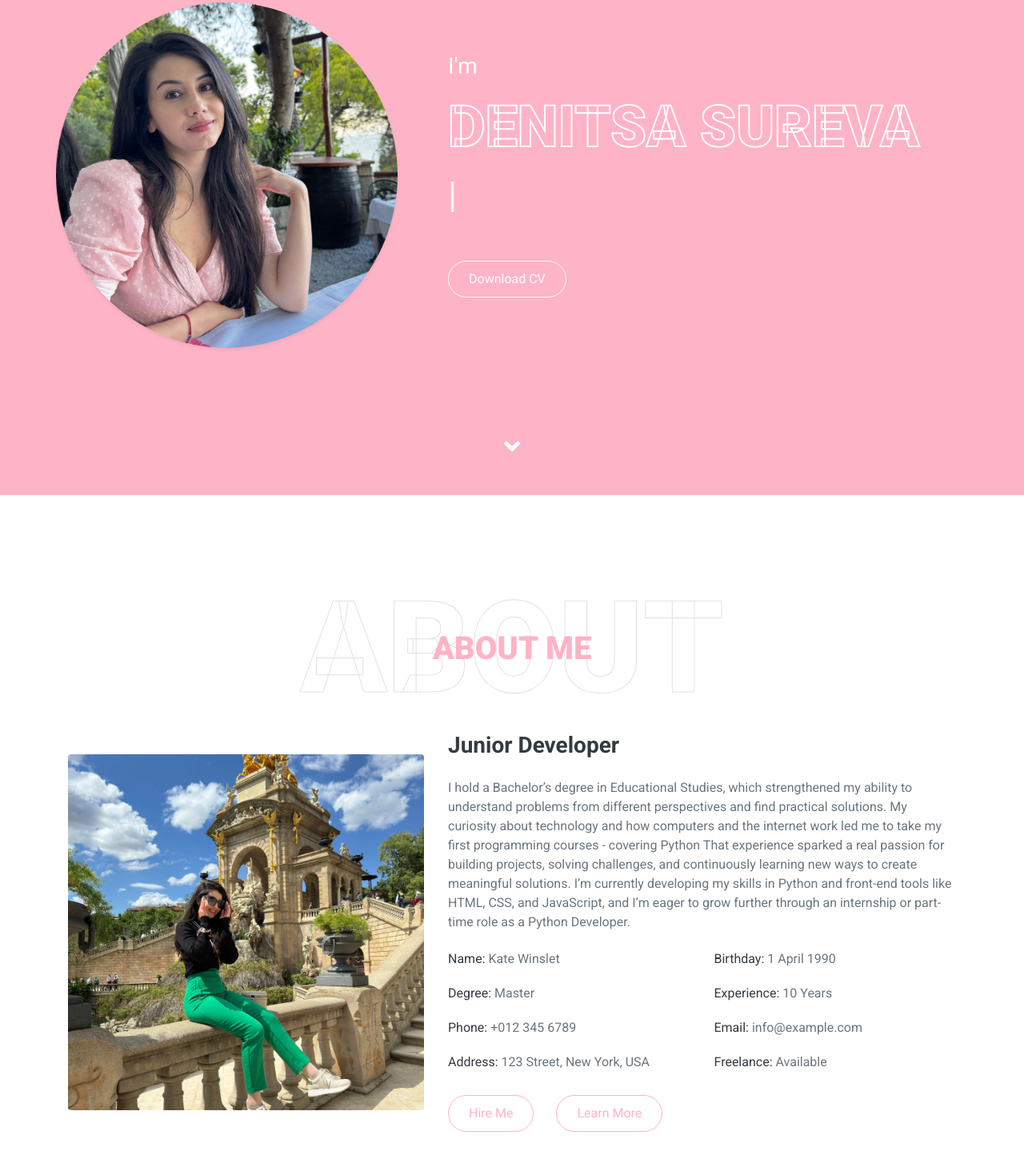
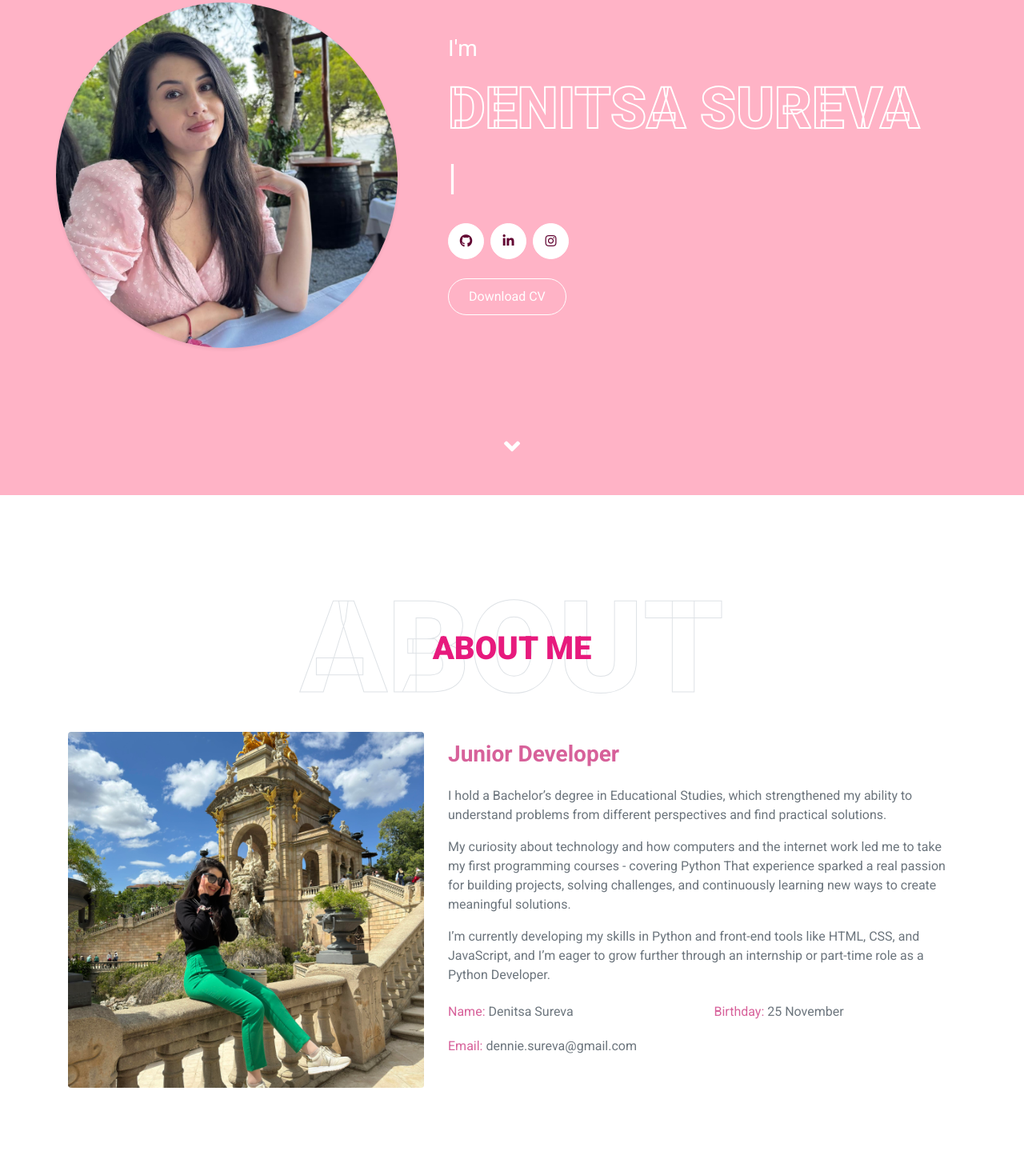
Before and after one commit to denniesia/denniesia.github.io, a plain HTML site: page index.html in a window 1280 px wide. Shown: the part 181-1620 px from the top of the page at 80% size. Drawn offline with nearby package versions, Linux system fonts and the light colour scheme.

Commit message:
layout changes

```diff
--- a/index.html
+++ b/index.html
@@ -44,8 +44,6 @@
                 <a href="#skill" class="nav-item nav-link">Skill</a>
                 <a href="#service" class="nav-item nav-link">Service</a>
                 <a href="#portfolio" class="nav-item nav-link">Portfolio</a>
-                <a href="#testimonial" class="nav-item nav-link">Review</a>
-                <a href="#blog" class="nav-item nav-link">Blog</a>
                 <a href="#contact" class="nav-item nav-link">Contact</a>
             </div>
         </div>
@@ -81,10 +79,15 @@
                 </div>
                 <div class="col-lg-7 text-center text-lg-left">
                     <h3 class="text-white font-weight-normal mb-3">I'm</h3>
-                    <h1 class="display-3 text-uppercase text-primary mb-2" style="-webkit-text-stroke: 2px #ffffff;">Denitsa Sureva</h1>
+                    <h1 class="display-3 text-uppercase mb-2" style="-webkit-text-stroke: 2px #ffffff; color: #FFB3C6 ;">Denitsa Sureva</h1>
                     <h1 class="typed-text-output d-inline font-weight-lighter text-white"></h1>
                     <div class="typed-text d-none">Junior Developer</div>
-                    <div class="d-flex align-items-center justify-content-center justify-content-lg-start pt-5">
+                    <div class="d-flex mt-4">
+                        <a class="btn btn-light btn-social mr-2" href="https://github.com/denniesia"><i class="fab fa-github"></i></a>
+                        <a class="btn btn-light btn-social mr-2" href="https://www.linkedin.com/in/denitsa-sureva-81520935b/"><i class="fab fa-linkedin-in"></i></a>
+                        <a class="btn btn-light btn-social" href="https://www.instagram.com/dennie.s"><i class="fab fa-instagram"></i></a>
+                    </div>
+                    <div class="d-flex align-items-center justify-content-center justify-content-lg-start mt-4">
                         <a href="" class="btn btn-outline-light mr-5">Download CV</a>
 
 
@@ -108,26 +111,26 @@
                     <img class="img-fluid rounded w-100" src="img/about.jpg" alt="">
                 </div>
                 <div class="col-lg-7">
-                    <h3 class="mb-4">Junior Developer</h3>
+                    <h3 class="mb-4 about-title">Junior Developer</h3>
                     <p>
                         I hold a Bachelor’s degree in Educational Studies, which strengthened my ability to understand problems from
-                        different perspectives and find practical solutions. My curiosity about technology and how computers and the internet
+                        different perspectives and find practical solutions.
+                    </p>
+                    <p>
+                        My curiosity about technology and how computers and the internet
                         work led me to take my first programming courses - covering Python That experience sparked a real passion for building projects,
-                        solving challenges, and continuously learning new ways to create meaningful solutions. I’m currently developing my skills in Python
+                        solving challenges, and continuously learning new ways to create meaningful solutions.
+                    </p>
+                    <p>
+                        I’m currently developing my skills in Python
                         and front-end tools like HTML, CSS, and JavaScript, and I’m eager to grow further through an internship or part-time role as a Python Developer.
                     </p>
                     <div class="row mb-3">
-                        <div class="col-sm-6 py-2"><h6>Name: <span class="text-secondary">Kate Winslet</span></h6></div>
-                        <div class="col-sm-6 py-2"><h6>Birthday: <span class="text-secondary">1 April 1990</span></h6></div>
-                        <div class="col-sm-6 py-2"><h6>Degree: <span class="text-secondary">Master</span></h6></div>
-                        <div class="col-sm-6 py-2"><h6>Experience: <span class="text-secondary">10 Years</span></h6></div>
-                        <div class="col-sm-6 py-2"><h6>Phone: <span class="text-secondary">+012 345 6789</span></h6></div>
-                        <div class="col-sm-6 py-2"><h6>Email: <span class="text-secondary">info@example.com</span></h6></div>
-                        <div class="col-sm-6 py-2"><h6>Address: <span class="text-secondary">123 Street, New York, USA</span></h6></div>
-                        <div class="col-sm-6 py-2"><h6>Freelance: <span class="text-secondary">Available</span></h6></div>
+                        <div class="col-sm-6 py-2"><h6>Name: <span class="text-secondary">Denitsa Sureva</span></h6></div>
+                        <div class="col-sm-6 py-2"><h6>Birthday: <span class="text-secondary">25 November</span></h6></div>
+                        <div class="col-sm-6 py-2"><h6>Email: <span class="text-secondary">dennie.sureva@gmail.com</span></h6></div>
+
                     </div>
-                    <a href="" class="btn btn-outline-primary mr-4">Hire Me</a>
-                    <a href="" class="btn btn-outline-primary">Learn More</a>
                 </div>
             </div>
         </div>
@@ -271,8 +274,8 @@
     <div class="container-fluid pt-5" id="service">
         <div class="container">
             <div class="position-relative d-flex align-items-center justify-content-center">
-                <h1 class="display-1 text-uppercase text-white" style="-webkit-text-stroke: 1px #dee2e6;">Service</h1>
-                <h1 class="position-absolute text-uppercase text-primary">My Services</h1>
+                <h1 class="display-1 text-uppercase text-white" style="-webkit-text-stroke: 1px #dee2e6;">Certificates</h1>
+                <h1 class="position-absolute text-uppercase text-primary">My Certificates</h1>
             </div>
             <div class="row pb-3">
                 <div class="col-lg-4 col-md-6 text-center mb-5">
@@ -422,7 +425,6 @@
             </div>
             <div class="row justify-content-center">
                 <div class="col-lg-8">
-                    <h4 class="text-center mb-4">Receive messages instantly with our PHP and Ajax contact form - available in the <a href="https://htmlcodex.com/downloading/?item=1331">Pro Version</a> only.</h4>
                     <form>
                         <div class="form-row">
                             <div class="control-group col-sm-6 mb-3">
```
Also changed, not shown: css/style.css.
